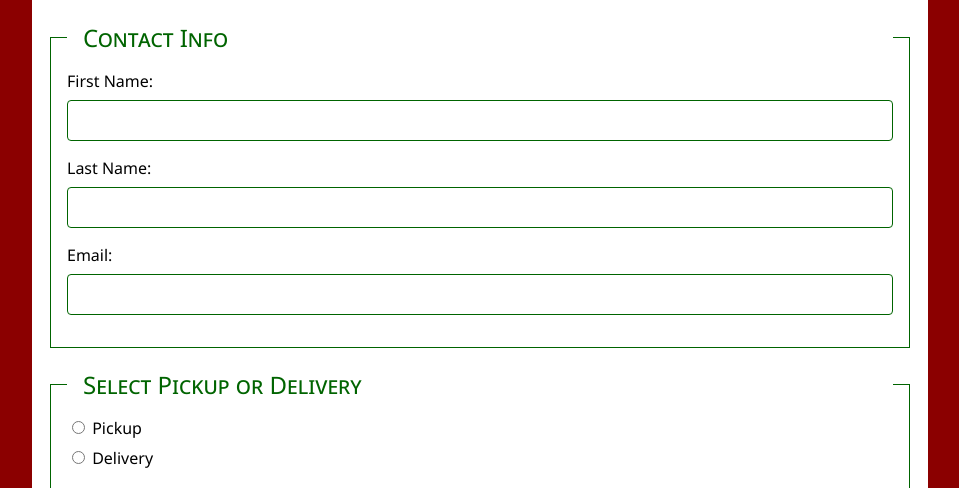
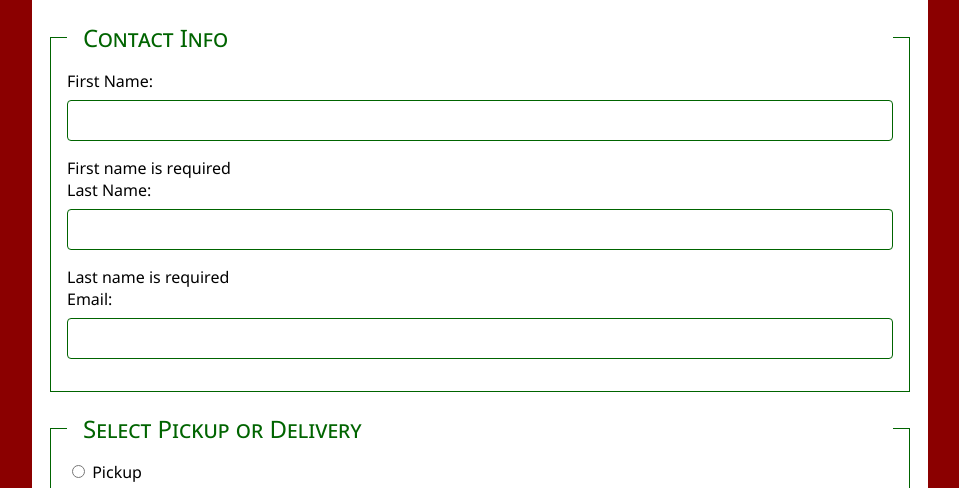
Before and after one commit to bmitzel88/Pizza, a website: page views/home.html in a window 1280 px wide. Shown: the part 293-781 px from the top of the page, without its empty margins (160-1119 px from the left). Drawn offline with Linux system fonts and the light colour scheme; files that its build step writes are made by us from their sources; files whose address does not match are found by name.

Commit message:
Added validation for first and last name

```diff
--- a/views/home.html
+++ b/views/home.html
@@ -26,8 +26,12 @@
                 <legend>Contact Info</legend>
                 <label for="fname">First Name:</label>
                 <input type="text" id="fname" name="fname">
+                <span class="err" id="err-fname">First name is required</span>
+
                 <label for="lname">Last Name:</label>
                 <input type="text" id="lname" name="lname">
+                <span class="err" id="err-lname">Last name is required</span>
+
                 <label for="email">Email:</label>
                 <input type="email" id="email" name="email">
              </fieldset>
```
